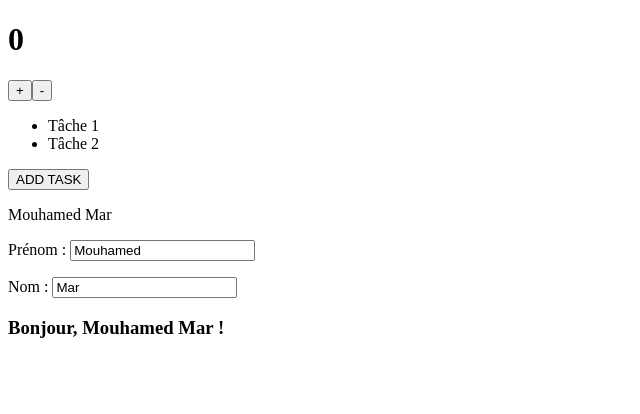
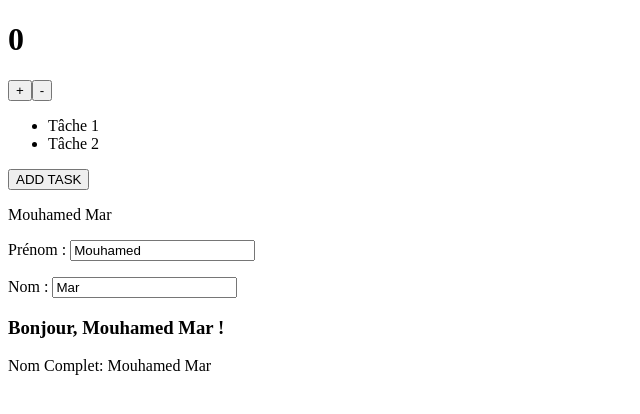
Before and after one commit to edjeezy/transition-app, an Angular app: page / in a window 1280 px wide. Shown: the top 414 px of the page, without its empty margins (0-640 px from the left). Built offline with nearby package versions, Linux system fonts and the light colour scheme.

Commit message:
input required

```diff
--- a/src/app/components/signals/signals.html
+++ b/src/app/components/signals/signals.html
@@ -26,3 +26,5 @@
     }
 
 </div>
+
+<app-signal-input-output [nom]="fullName()"></app-signal-input-output>
--- a/src/app/components/signals/signals.ts
+++ b/src/app/components/signals/signals.ts
@@ -1,8 +1,9 @@
-import { AfterViewInit, Component, computed, effect, OnInit, signal, untracked, ViewChild } from '@angular/core';
+import { AfterViewInit, Component, computed, effect, Input, OnInit, signal, untracked, ViewChild } from '@angular/core';
+import { SignalInputOutput } from "../../signal-input-output/signal-input-output";
 
 @Component({
   selector: 'app-signals',
-  imports: [],
+  imports: [SignalInputOutput],
   templateUrl: './signals.html',
   styleUrl: './signals.css'
 })
@@ -14,6 +15,7 @@ export class Signals implements OnInit, AfterViewInit {
   tasks = signal(['Tâche 1', 'Tâche 2']);
   prenom = signal('Mouhamed');
   nom = signal('Mar')
+
 
   // Computed Signals
   fullName = computed(() => `${this.prenom()} ${this.nom()}`);
--- a/src/app/new-syntax/new-syntax.ts
+++ b/src/app/new-syntax/new-syntax.ts
@@ -1,10 +1,11 @@
 import { AsyncPipe, NgClass, NgStyle } from '@angular/common';
 import { Component, signal } from '@angular/core';
 import { BehaviorSubject } from 'rxjs';
+import { SignalInputOutput } from '../signal-input-output/signal-input-output';
 
 @Component({
   selector: 'app-new-syntax',
-  imports: [AsyncPipe, NgStyle, NgClass],
+  imports: [AsyncPipe, NgStyle, NgClass, SignalInputOutput],
   templateUrl: './new-syntax.html',
   styleUrl: './new-syntax.css',
 })
--- /dev/null
+++ b/src/app/signal-input-output/signal-input-output.html
@@ -0,0 +1,3 @@
+<div>
+    Nom Complet: {{nom()}}
+</div>
--- /dev/null
+++ b/src/app/signal-input-output/signal-input-output.ts
@@ -0,0 +1,12 @@
+import { Component, input, Input } from '@angular/core';
+
+@Component({
+  selector: 'app-signal-input-output',
+  imports: [],
+  templateUrl: './signal-input-output.html',
+  styleUrl: './signal-input-output.css'
+})
+export class SignalInputOutput {
+  @Input() monnom!: string;
+  nom = input.required<string>();
+}
```
Also changed, not shown: src/app/new-syntax/new-syntax.html (line endings or trailing spaces), src/app/signal-input-output/signal-input-output.css (added), 1 other file (tests, documents, lock files or other folders).
